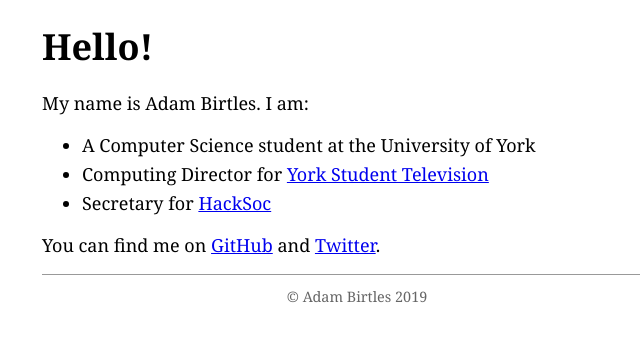
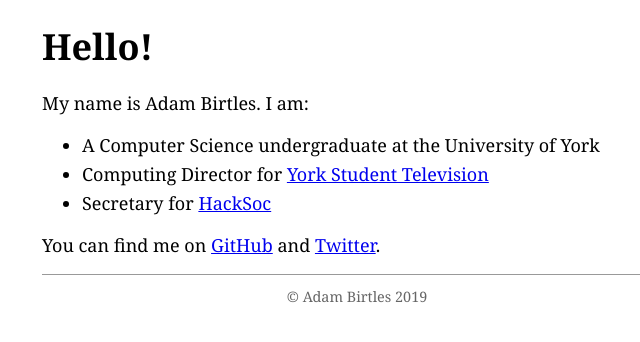
Before and after one commit to adambirtles/adambirtles.com, a Jekyll site: the page built from index.md, in a window 1280 px wide. Shown: the top 342 px of the page, without its empty margins (283-923 px from the left). Built offline with Jekyll 4.4.1, drawn with Linux system fonts in a browser that asks for light colours; our own code applies the rules of GitHub Pages for plain Markdown files.

Commit message:
Rewording

```diff
--- a/index.md
+++ b/index.md
@@ -6,7 +6,7 @@ description: Hi! I'm Adam, a Computer Science student at the University of York.
 
 My name is Adam Birtles. I am:
 
-- A Computer Science student at the University of York
+- A Computer Science undergraduate at the University of York
 - Computing Director for [York Student Television][ystv]
 - Secretary for [HackSoc][hacksoc]
 
```
